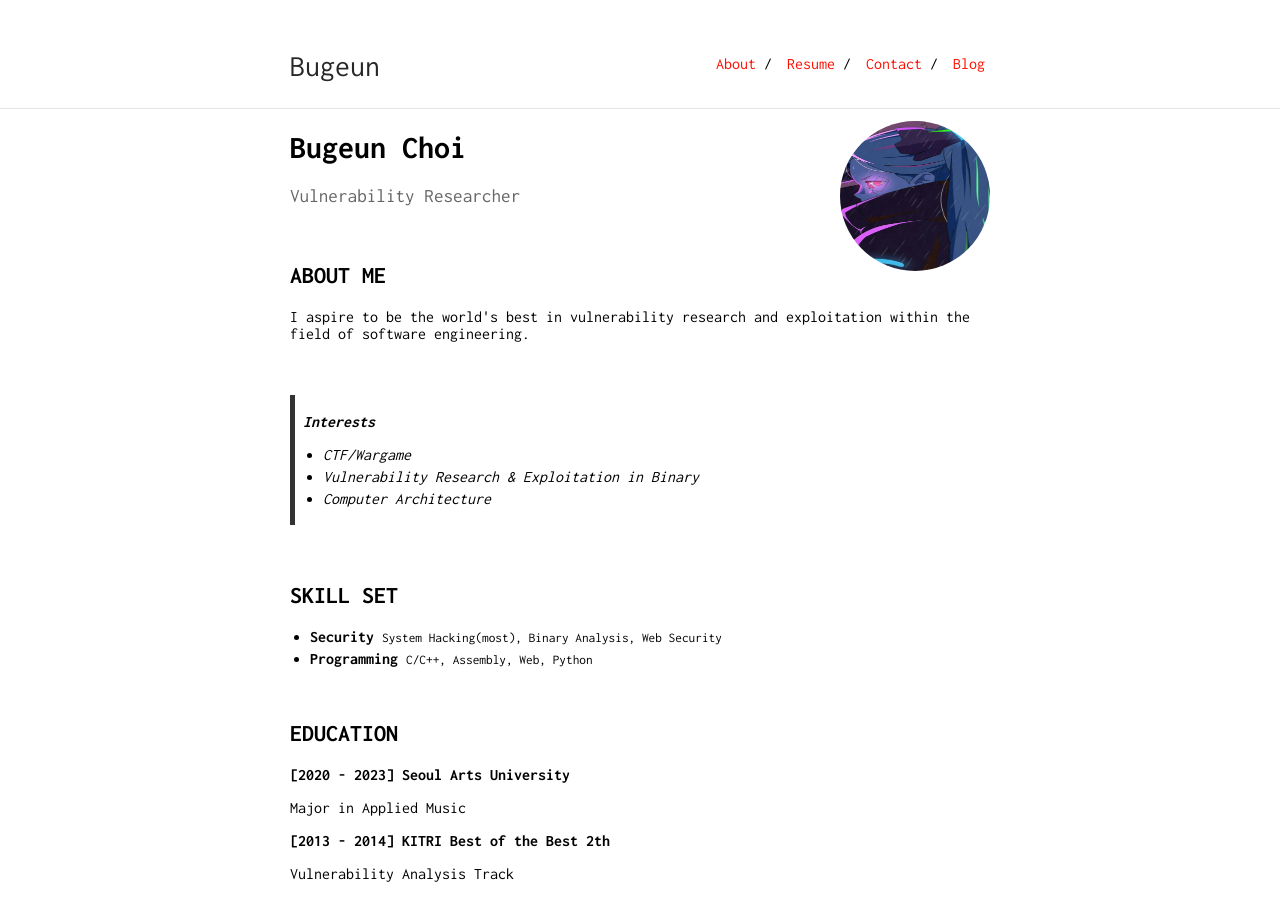
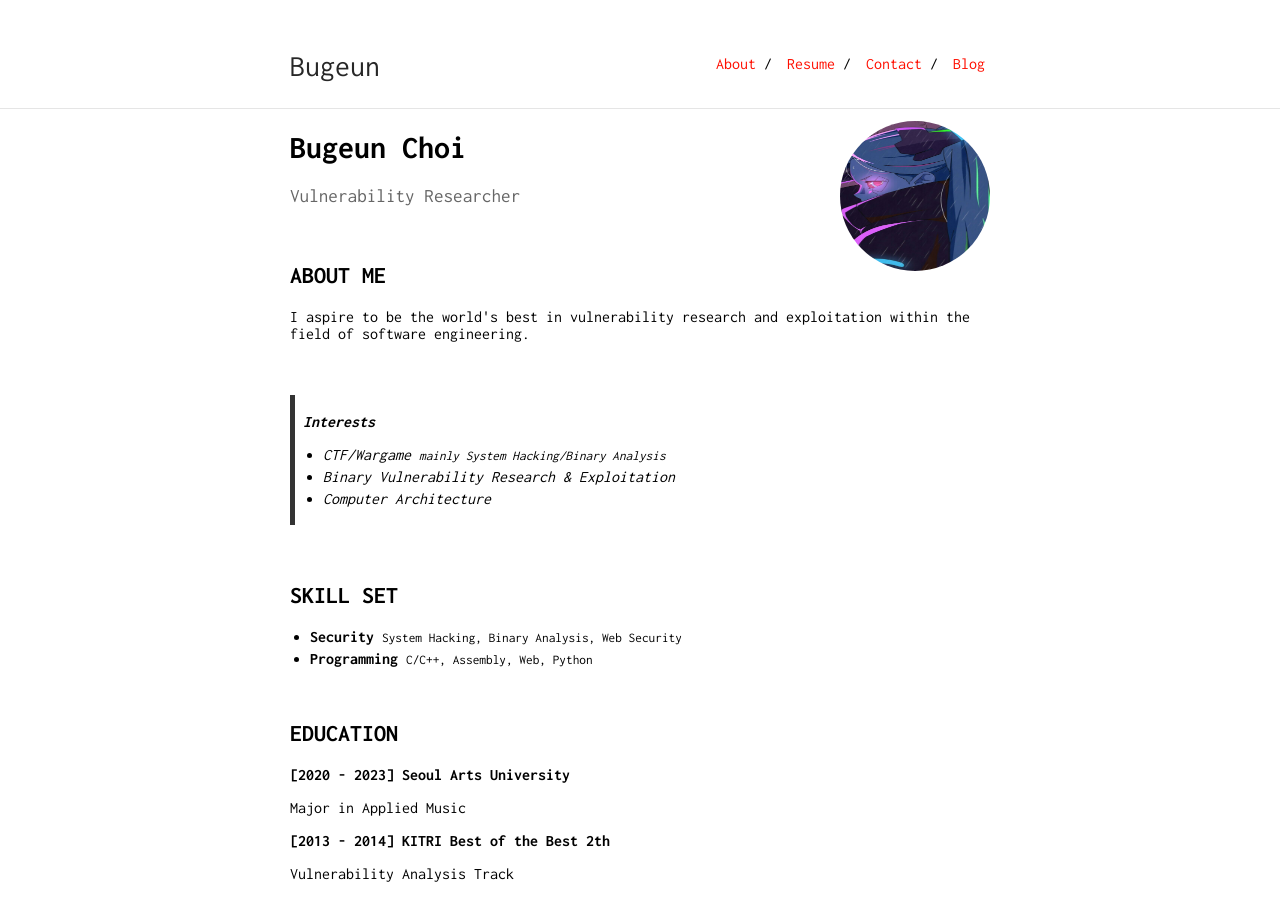
Before and after one commit to Bugeun/bugeun.github.io, a Jekyll site: the page built from index.md, in a window 1280 px wide and 900 px high. Built offline with Jekyll 4.4.1, drawn with Linux system fonts in a browser that asks for light colours.

Commit message:
Update index.md

```diff
--- a/index.md
+++ b/index.md
@@ -15,8 +15,8 @@ Vulnerability Researcher
 &nbsp;
 
 ><b>Interests</b>
-* CTF/Wargame
-* Vulnerability Research & Exploitation in Binary
+* CTF/Wargame <small>mainly System Hacking/Binary Analysis</small>
+* Binary Vulnerability Research & Exploitation
 * Computer Architecture
 
 &nbsp;
@@ -27,7 +27,7 @@ Vulnerability Researcher
         <ul>
           <li>
             <b>Security</b>
-            <small>System Hacking(most), Binary Analysis, Web Security</small>
+            <small>System Hacking, Binary Analysis, Web Security</small>
           </li>
           <li>
             <b>Programming</b>
```
